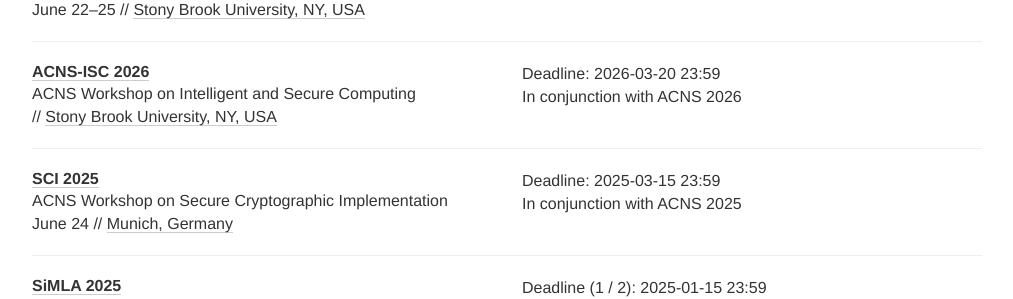
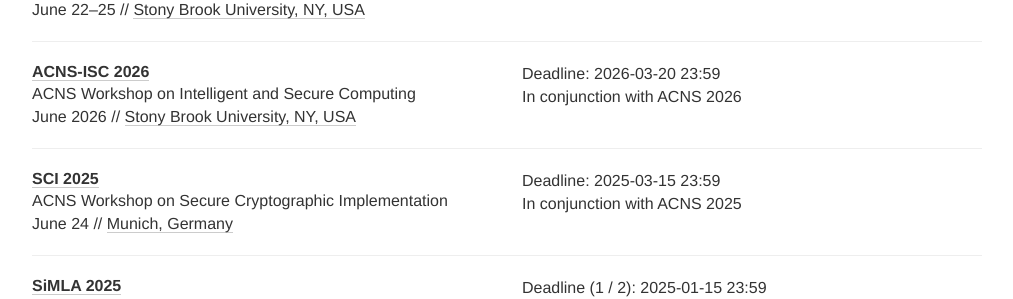
Before and after one commit to sec-deadlines/sec-deadlines.github.io, a Jekyll site: the page built from index.html, in a window 1280 px wide and 900 px high, scrolled down 12837 px. Shown: the part 152-451 px from the top of the window, without its empty margins (133-1146 px from the left). Built offline with Jekyll 4.4.1, drawn with Linux system fonts in a browser that asks for light colours; nearby versions of some CDN libraries; comment, search, counter and statistics services are not loaded.

Commit message:
Add workshop date

```diff
--- a/_data/conferences.yml
+++ b/_data/conferences.yml
@@ -815,6 +815,7 @@
   link: https://acns-isc.github.io/2026/index.html
   deadline: ["2026-03-20 23:59"]
   comment: In conjunction with ACNS 2026
+  date: June 2026
   place: Stony Brook University, NY, USA
   tags: [SEC, SHOP]
 
```
